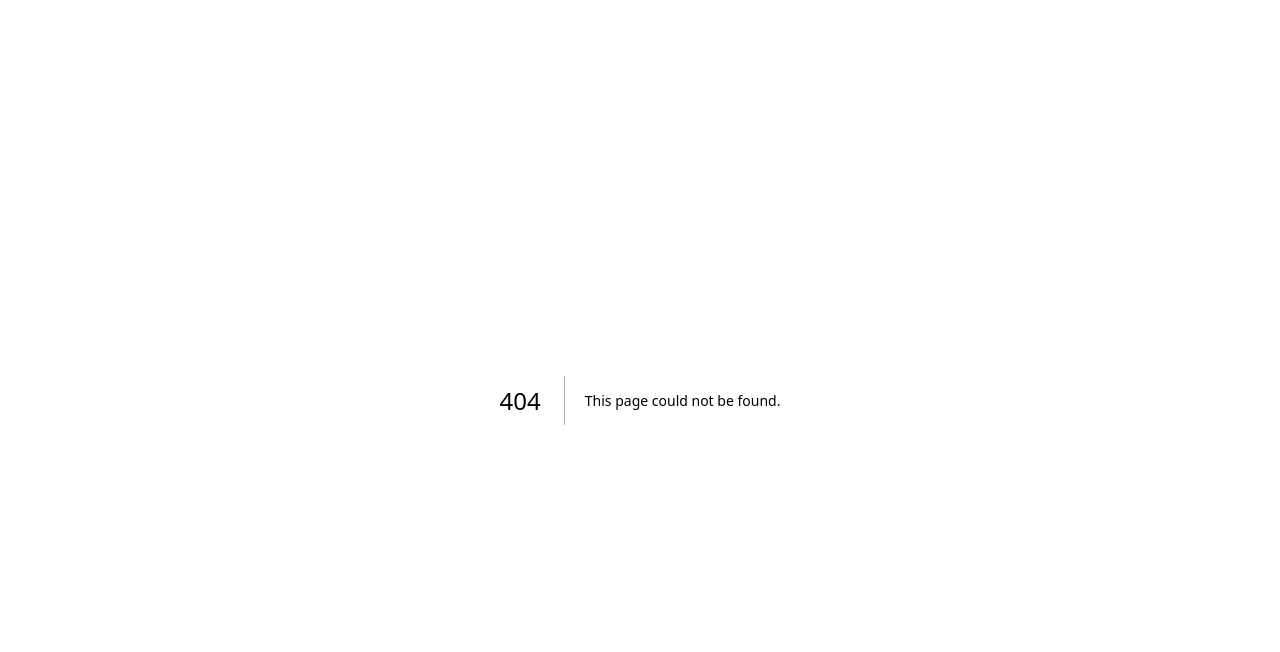
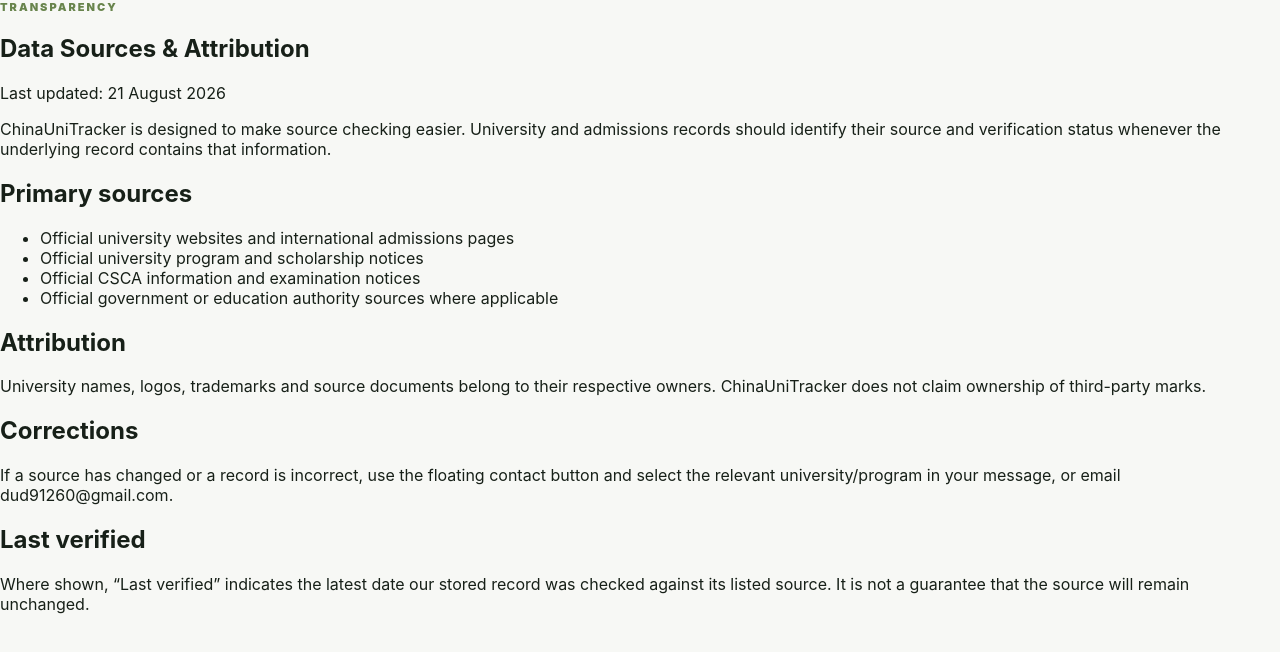
Before and after one commit to dude-im-not-rude/CHINA-UNIVERSITY-, a Next.js app: page /sources in a window 1280 px wide. Before the commit this address had no page. Shown: the top 652 px of the page. Built offline with nearby package versions, Linux system fonts and the light colour scheme.

Commit message:
Add data sources and attribution page

```diff
--- /dev/null
+++ b/app/sources/page.js
@@ -0,0 +1,2 @@
+export const metadata={title:"Data Sources & Attribution · ChinaUniTracker"};
+export default function Page(){return <main><section className="legal-page"><div className="eyebrow">TRANSPARENCY</div><h1>Data Sources & Attribution</h1><p className="legal-updated">Last updated: 21 August 2026</p><p>ChinaUniTracker is designed to make source checking easier. University and admissions records should identify their source and verification status whenever the underlying record contains that information.</p><h2>Primary sources</h2><ul><li>Official university websites and international admissions pages</li><li>Official university program and scholarship notices</li><li>Official CSCA information and examination notices</li><li>Official government or education authority sources where applicable</li></ul><h2>Attribution</h2><p>University names, logos, trademarks and source documents belong to their respective owners. ChinaUniTracker does not claim ownership of third-party marks.</p><h2>Corrections</h2><p>If a source has changed or a record is incorrect, use the floating contact button and select the relevant university/program in your message, or email <a href="mailto:dud91260@gmail.com">dud91260@gmail.com</a>.</p><h2>Last verified</h2><p>Where shown, “Last verified” indicates the latest date our stored record was checked against its listed source. It is not a guarantee that the source will remain unchanged.</p></section></main>}
```
